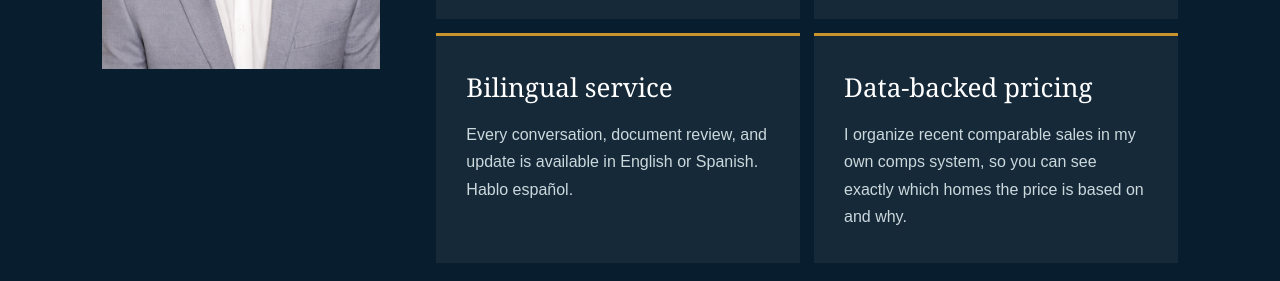
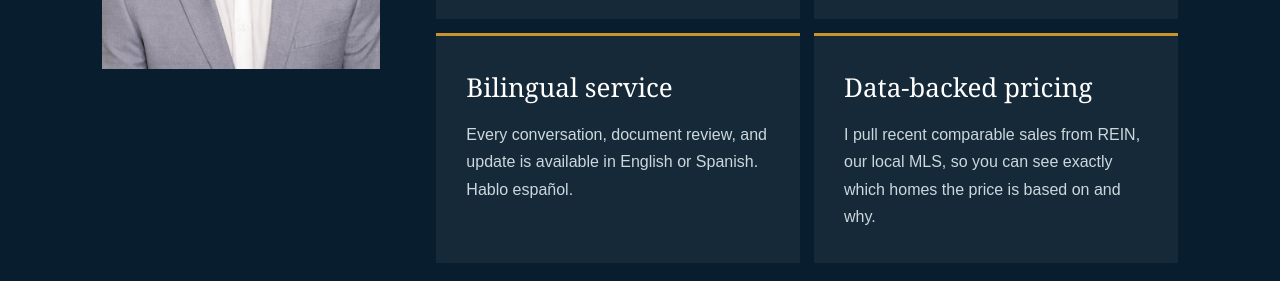
Before and after one commit to emmanuel-maldonado/emmanuel-maldonado-real-estate, a Next.js app: page /sell in a window 1280 px wide. Shown: the part 2820-3101 px from the top of the page. Built offline with nearby package versions, Linux system fonts and the light colour scheme.

Commit message:
Sell page: credit REIN for comparable sales

```diff
--- a/src/app/(english)/sell/page.tsx
+++ b/src/app/(english)/sell/page.tsx
@@ -58,7 +58,7 @@ export default function SellPage() {
       <article><h3>Your local neighbor</h3><p>I live and work in Hampton Roads. I know how location, schools, commutes, and the water shape what buyers here are looking for.</p></article>
       <article><h3>An owner&apos;s eye for condition</h3><p>My property management background means I look at homes the way buyers and inspectors do: maintenance, systems, and the true cost of ownership. That helps you prepare for what buyers will notice.</p></article>
       <article><h3>Bilingual service</h3><p>Every conversation, document review, and update is available in English or Spanish. <span lang="es">Hablo español.</span></p></article>
-      <article><h3>Data-backed pricing</h3><p>I organize recent comparable sales in my own comps system, so you can see exactly which homes the price is based on and why.</p></article>
+      <article><h3>Data-backed pricing</h3><p>I pull recent comparable sales from REIN, our local MLS, so you can see exactly which homes the price is based on and why.</p></article>
     </div>
   </div>
 </section>
```
